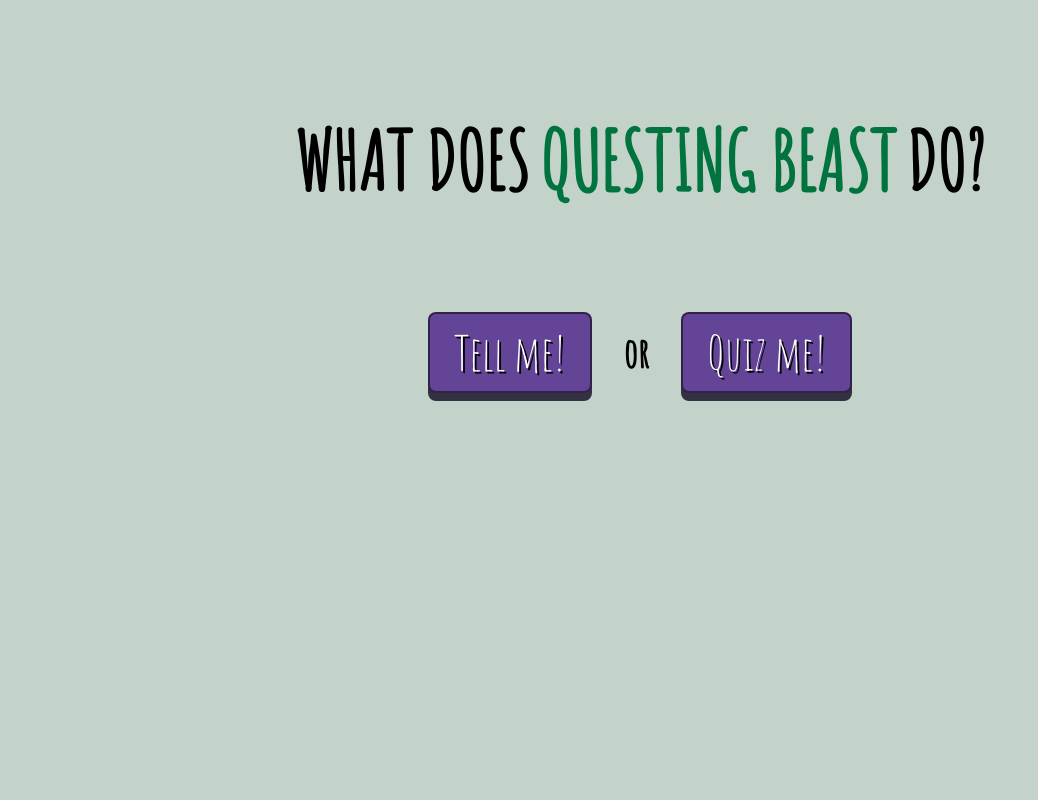
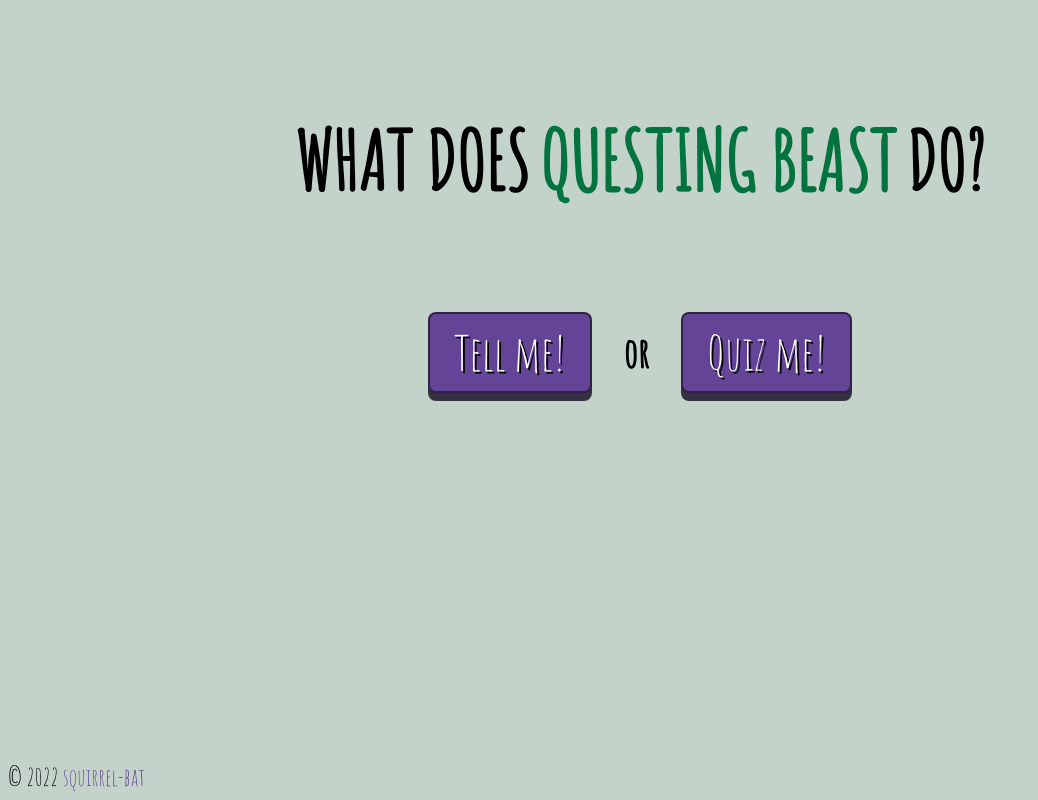
Before and after one commit to squirrel-bat/questingbeast, a website: page dist/index.html in a window 1280 px wide. Shown: the whole page, without its empty margins (0-1038 px from the left). Drawn offline with Linux system fonts and the light colour scheme.

Commit message:
Add Copyright footer

```diff
--- a/dist/index.html
+++ b/dist/index.html
@@ -121,5 +121,8 @@
         </section>
       </article>
     </main>
+    <div id="footer">
+      © 2022 <a href="https://github.com/squirrel-bat">squirrel-bat</a>
+    </div>
   </body>
 </html>
--- a/dist/main.css
+++ b/dist/main.css
@@ -66,11 +66,16 @@ html {
   }
 }
 body {
+  min-height: 100vh;
+  margin: 0;
+  padding: 0.5rem;
   font-family: "AmaticSC", sans-serif;
   font-size: 2.5rem;
   display: flex;
   flex-direction: column;
+  justify-content: space-between;
   align-items: center;
+  gap: 3rem;
 }
 img {
   max-width: 100%;
@@ -432,3 +437,15 @@ html.party::after {
     background: #00f;
   }
 }
+
+#footer {
+  font-size: 1.5rem;
+  align-self: stretch;
+}
+a {
+  text-decoration: none;
+  color: var(--lightpurple);
+}
+a:hover {
+  text-decoration: underline;
+}
```
